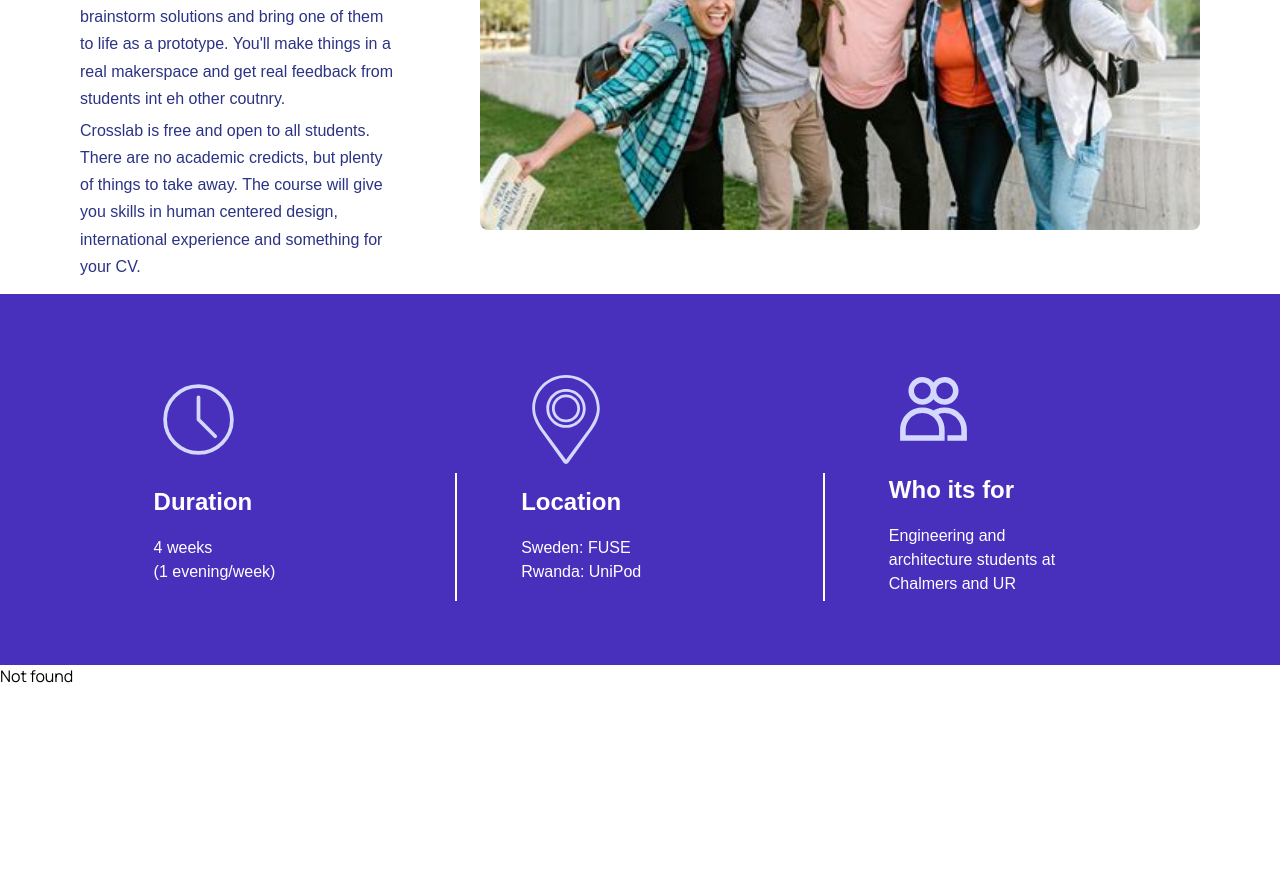
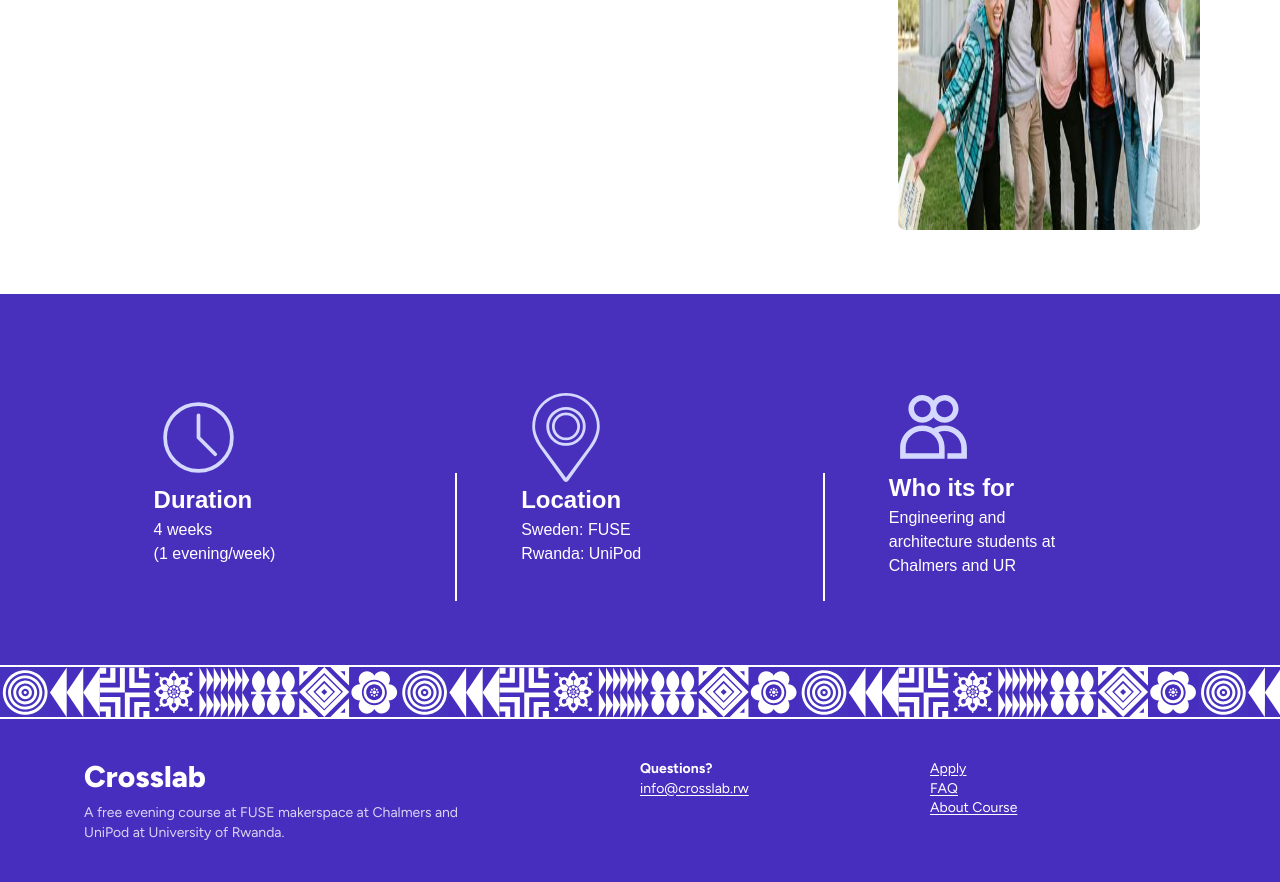
Before and after one commit to CleosCleopatra/Website-Crosslab, a plain HTML site: page index.html in a window 1280 px wide. Shown: the part 1106-1988 px from the top of the page. Before the commit the page ends 1793 px from the top, so only its background shows below. Drawn offline with Linux system fonts and the light colour scheme; no server answers.

Commit message:
Updated footer and header

```diff
--- /dev/null
+++ b/components/footer.html
@@ -0,0 +1,26 @@
+<footer class="bottom_menu">
+    <div class = "pattern_bottom_image_box">
+        <img src="/images/bottom_thingy.svg" alt="" class = "pattern_image_bottom">
+    </div>
+    <div class="footer_content">
+        <div>
+            <p class = "crosslab_text">
+                Crosslab
+            </p>
+            <p class = "under_text">
+                A free evening course at FUSE makerspace at Chalmers and UniPod at University of Rwanda.
+            </p>
+        </div>
+        <div class = "question">
+            <p class="font-bold">
+                Questions?
+            </p>
+            <a class = "underline" href = "mailto:info@crosslab.rw">info@crosslab.rw</a>
+        </div>
+        <div class = "footer_links">
+            <a class = "underline" href ="Apply.html">Apply</a>
+            <a class = "underline" href = "FAQ.html">FAQ</a>
+            <a class = "underline" href = "About_Course.html">About Course</a>
+        </div>
+    </div>
+</footer>
--- /dev/null
+++ b/css/components.css
@@ -0,0 +1,101 @@
+@import url('https://fonts.googleapis.com/css2?family=Figtree:wght@400;500;600;700;800&display=swap');
+
+*,
+*::before,
+*::after {
+    box-sizing: border-box;
+    margin: 0;
+    padding: 0;
+    border: 0 solid;
+}
+
+html {
+    font-family: 'Figtee', 'Segoe UI', sans-serif;
+    line-height: 1.5;
+    text-size-adjust: 100%;
+    -webkit-tap-highlight-color: transparent;
+}
+
+img {
+    display:block;
+    vertical-align: middle;
+    max-width: 100%;
+    height: auto;
+}
+
+.bottom_menu {
+    background-color: #472EBF;
+    color: white;
+    font-family: "Figtree", "Segoe UI", sans-serif;
+}
+
+.pattern_bottom_image_box {
+    display: flex;
+    overflow: hidden;
+    background-color: #472EBF;
+    color: #D8D6F0;
+    border-bottom: 2px solid white;
+    border-top: 2px solid white;
+}
+
+
+.pattern_image_bottom {
+    width: 100%;
+    max-width: none;
+    flex-shrink: 0;
+    object-fit: cover;
+    display: block;
+}
+
+.footer_content {
+    margin-inline: auto;
+    display:grid;
+    max-width: 72rem;
+    gap: 1.5rem;
+    padding-inline: 1.25rem;
+    padding-block: 2.5rem;
+    grid-template-columns: 2fr 1fr 1fr;
+
+}
+
+.footer_content .crosslab_text{
+    font-family: "Figtree", "Segoe UI", sans-serif;
+    font-size: 1.875rem;
+    line-height: 1.2; /*font-display text-3xl font-extrabold*/
+    font-weight: 800;
+}
+
+.under_text { /* mt-2 max-w-sm text-sm opacity-80 */
+    margin-top: 0.5rem;
+    max-width: 25rem;
+    font-size: 0.875rem;
+    line-height: 1.4;
+    opacity: 0.8;
+}
+
+
+
+
+.question {
+    font-size: 0.875rem;
+    line-height: 1.4;
+}
+
+
+.font-bold {
+    font-weight:700;
+}
+
+
+.footer_links {
+    display: flex;
+    flex-direction: column;
+}
+
+.footer_content  a {
+    font-size: 0.875rem;
+    line-height: 1.4;
+    color: inherit;
+    text-decoration:underline !important;
+    text-underline-offset: 2px;
+}
--- a/index.html
+++ b/index.html
@@ -7,6 +7,7 @@
 
         <title>Crosslab</title>
         <link rel = "stylesheet" href = "css/style.css">
+        <link rel="stylesheet" href="css/components.css">
     </head>
 
     <body>
@@ -127,70 +128,7 @@
             </div>
 
         </section>
-
-        <!--
-        <section class = "apply_course">
-            <div class="upcoming_date">
-                <div class="date_label">
-                    <img
-                        src ="images/calendar-days-svgrepo-com.svg"
-                        alt = ""
-                        class = "calender_image"
-                    >
-                    <h1>
-                        Important date
-                    </h1>
-                </div>
-                <div class ="date_block">
-                    <h1>
-                        Application opens
-                    </h1>
-                    <h2>
-                        1 October
-                    </h2>
-                </div>
-                <div class="hl"></div>
-                <div class ="date_block">
-                    <h1>
-                        Application closes
-                    </h1>
-                    <h2>
-                        1 October
-                    </h2>
-                </div>
-                <div class="hl"></div>
-                <div class ="date_block">
-                    <h1>
-                        Course starts
-                    </h1>
-                    <h2>
-                        1 October
-                    </h2>
-                </div>
-
-            </div>
-            </div>
-            <div class="ready_to_join">
-                <div class ="ready_to_join_text_and_button">
-                    <h1>
-                        Ready to join?
-                    </h1>
-                    <p>
-                        Applications for the next course open soon. For more information about how to apply
-                        go to the application button.
-                    </p>
-                    <a href="application.html" class="explore_application_button">
-                        Go to application page
-                        <img src="images/right_arrow.svg" alt="" class="arrow_right_icon">
-                    </a>
-
-                </div>
-
-            </div>
-
-        </section>
-    -->
         <div id="footer"></div>
-    <script src="js/components.js"></script>
+        <script src="js/components.js"></script>
     </body>
 </html>
```
Also changed, not shown: components/header.html (+1 -0 lines), images/bottom_thingy.svg (added).
